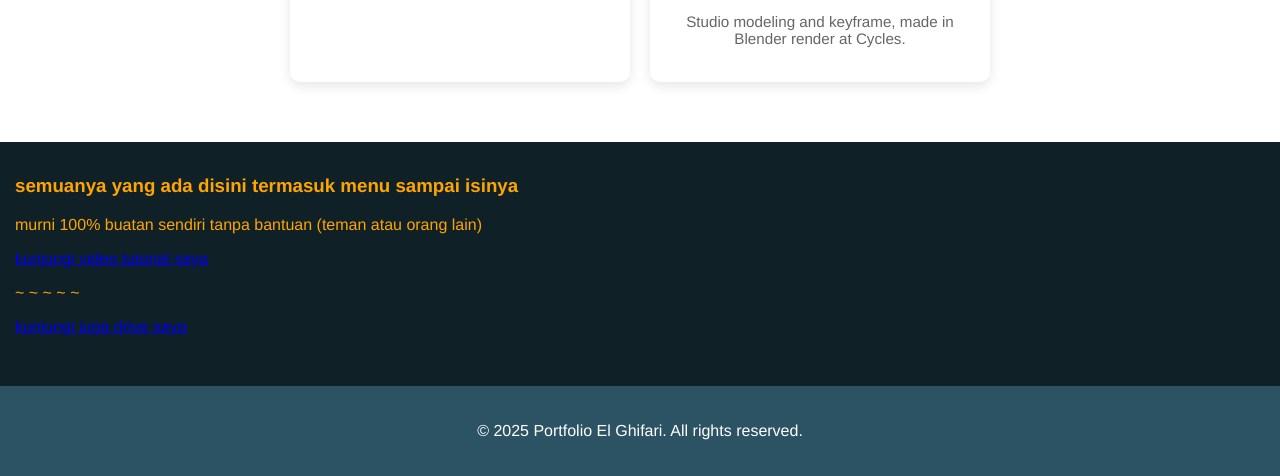
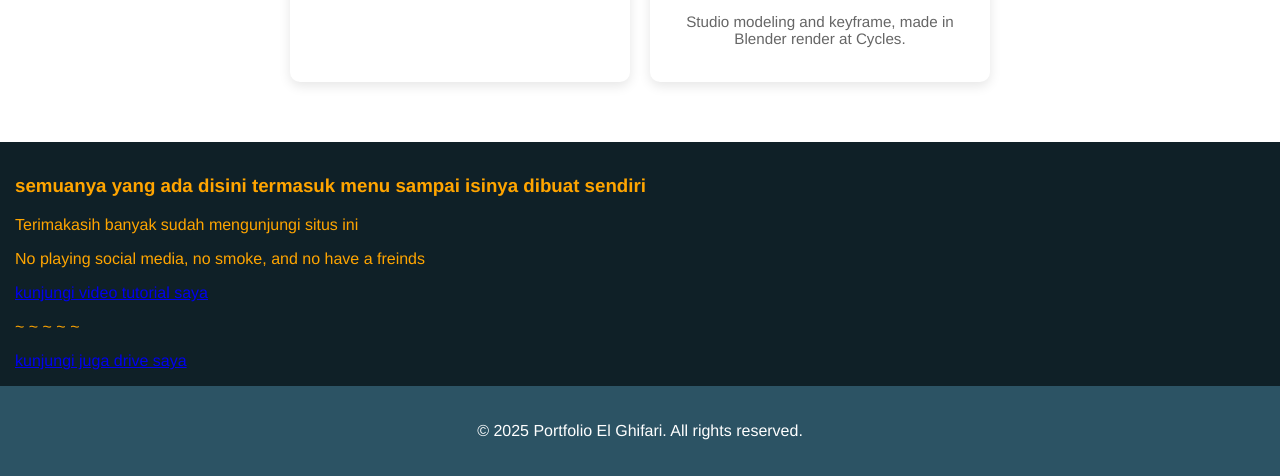
Before and after one commit to gobal1/ilu, a plain HTML site: page index.html in a window 1280 px wide. Shown: the part 1588-2064 px from the top of the page. Drawn offline with Linux system fonts and the light colour scheme.

Commit message:
Update index.html

```diff
--- a/index.html
+++ b/index.html
@@ -400,8 +400,9 @@
   </section>
 
     <div id="info">
-      <h3>semuanya yang ada disini termasuk menu sampai isinya</h3>
-      <p>murni 100% buatan sendiri tanpa bantuan (teman atau orang lain)</p>
+      <h3>semuanya yang ada disini termasuk menu sampai isinya dibuat sendiri</h3>
+      <p>Terimakasih banyak sudah mengunjungi situs ini</p>
+      <p>No playing social media, no smoke, and no have a freinds</p>
       <a href="https://youtube.com/@simplestep-v1m?si=apow_PiiqDKYRRBb">kunjungi video tutorial saya</a>
       <p>~ ~ ~ ~ ~</p>
       <a href="https://drive.google.com/drive/folders/11L6CJE4ioFy0qefD9YVMg1UYYXmEITbu?usp=drive_link">kunjungi juga drive saya</a>
```
